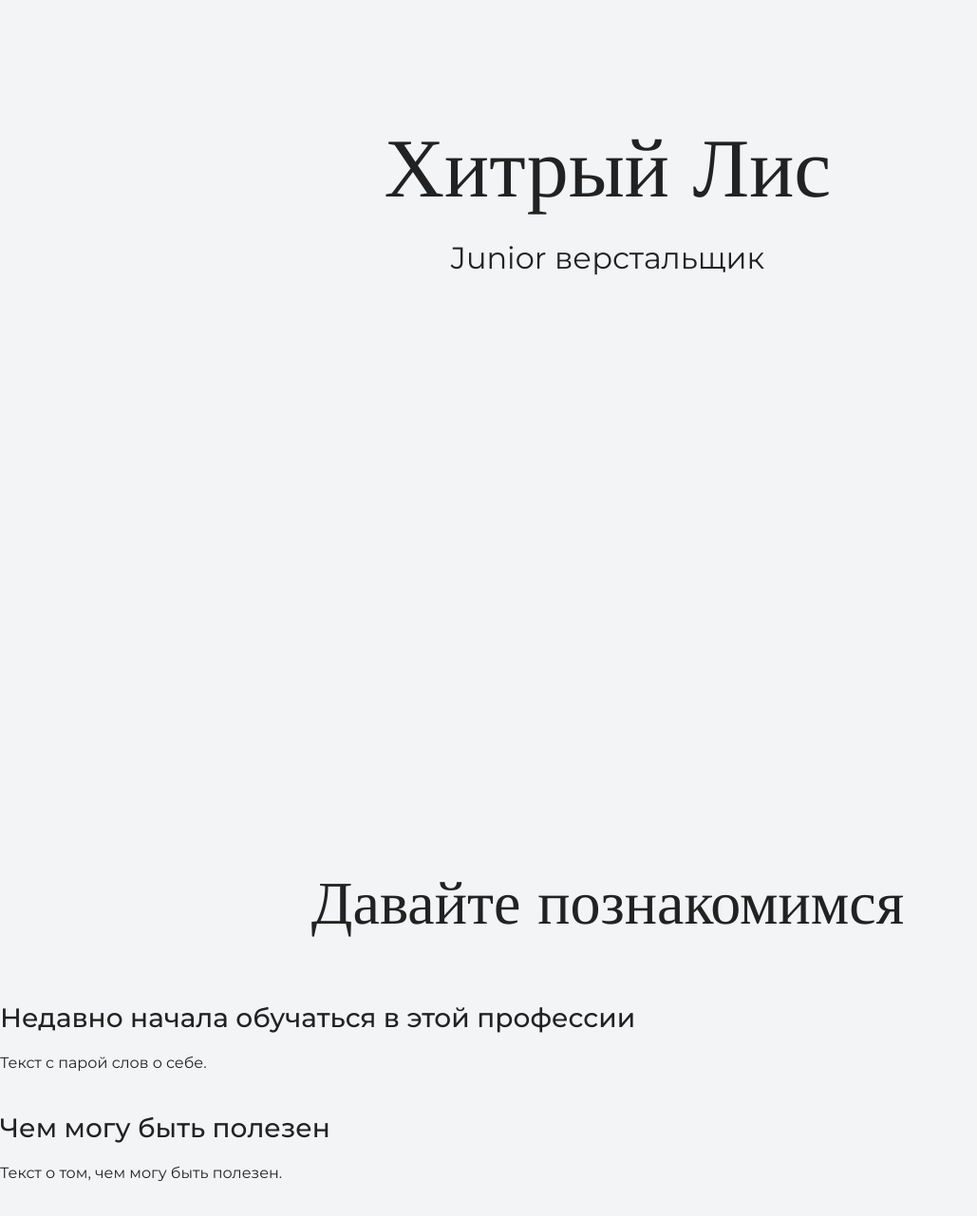
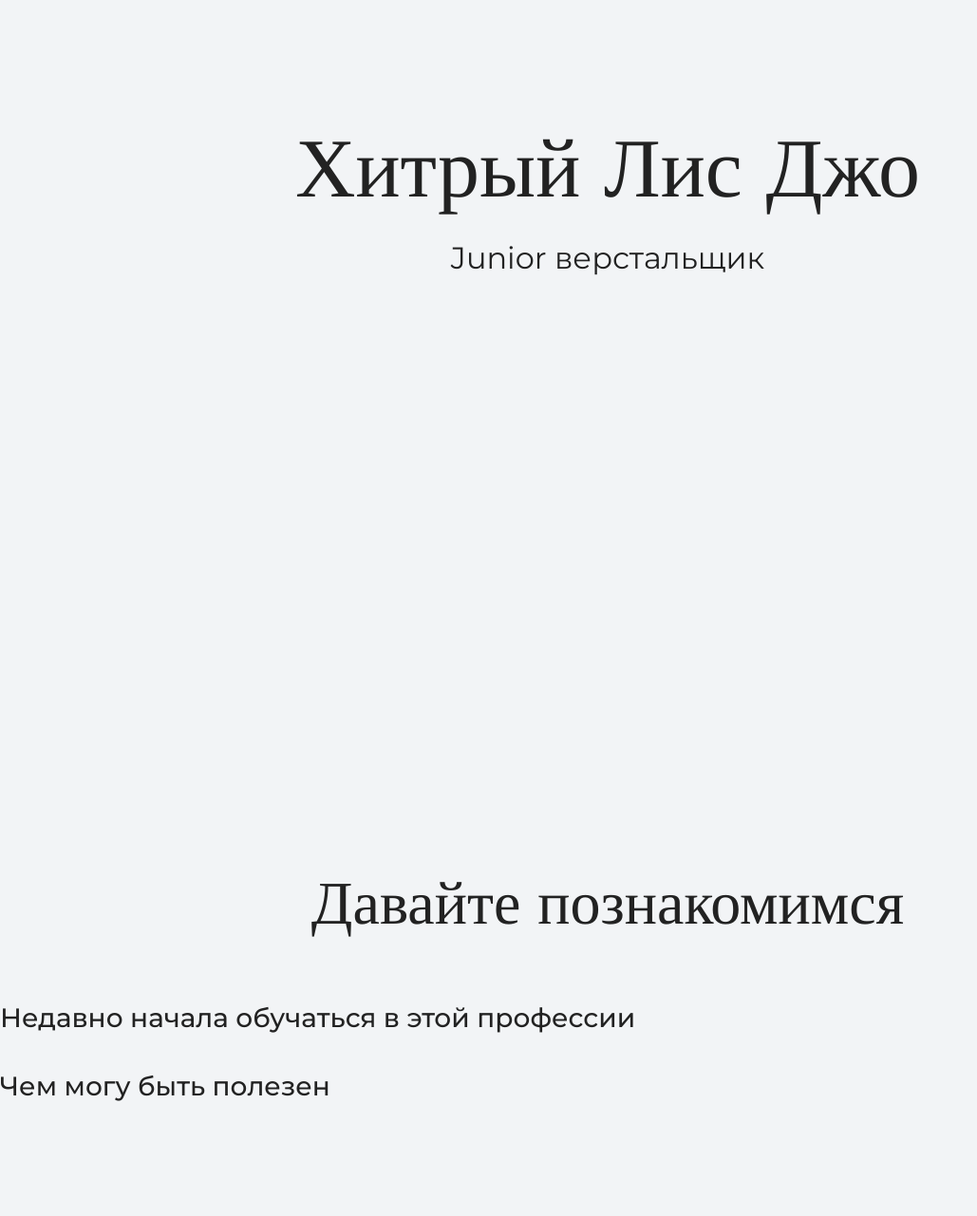
Before and after one commit to elinaabra/my-site, a plain HTML site: page index.html in a window 1280 px wide. Shown: the part 120-1401 px from the top of the page at 95% size, without its empty margins (0-1029 px from the left). Drawn offline with nearby package versions, Linux system fonts and the light colour scheme.

Commit message:
Меняем  текст на главной странице

```diff
--- a/index.html
+++ b/index.html
@@ -16,16 +16,16 @@
 
     <section class="hero-image">
     <div class="container">
-      <h1 class="heading">Хитрый Лис</h1>
+      <h1 class="heading">Хитрый Лис Джо</h1>
       <p>Junior верстальщик</p>
     </section>
 
     <section class="intro">
       <h2 class="subheading">Давайте познакомимся</h2>
       <h3>Недавно начала обучаться в этой профессии</h3>
-      <p>Текст с парой слов о себе.</p>
+      <p></p>
       <h3>Чем могу быть полезен</h3>
-      <p>Текст о том, чем могу быть полезен.</p>
+      <p></p>
     </section>
 
     <section class="portfolio">
```
